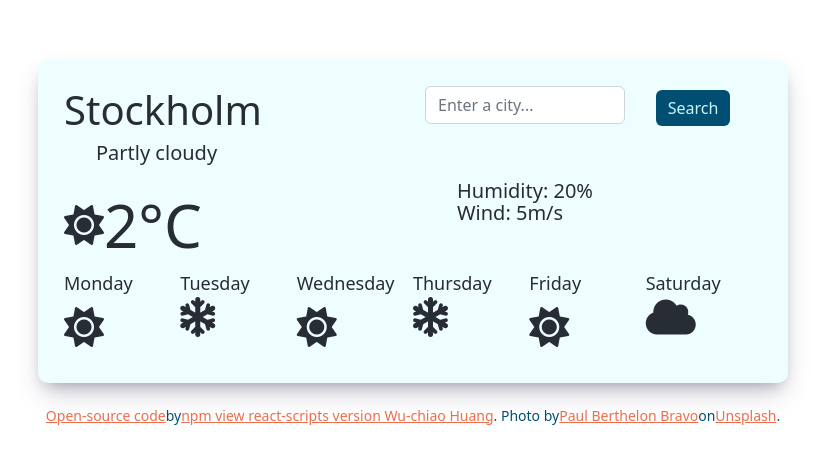
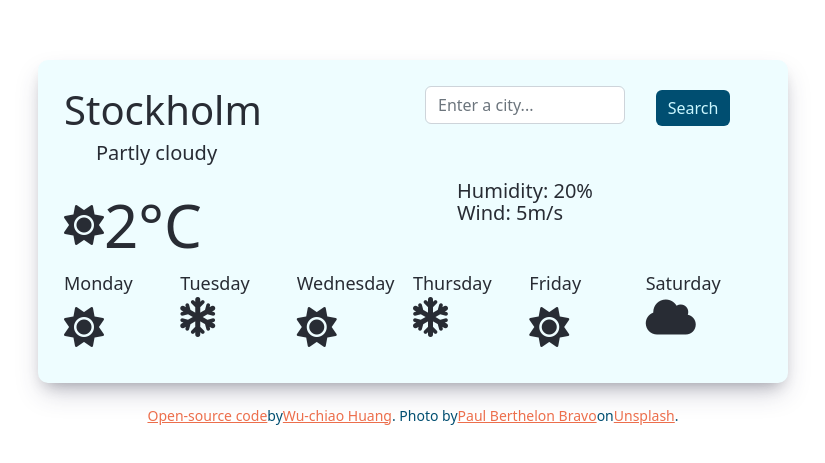
Before and after one commit to ChiaoH/React-w4-weather-app-homework, a React (Create React App) app: page / in a window 1280 px wide. Shown: the part 157-620 px from the top of the page, without its empty margins (227-1052 px from the left). Built offline with nearby package versions, Linux system fonts and the light colour scheme.

Commit message:
Adjusted link.

```diff
--- a/src/Weather.js
+++ b/src/Weather.js
@@ -103,7 +103,7 @@ export default function Weather() {
             target="_blank"
             rel="noreferrer"
           >
-            npm view react-scripts version Wu-chiao Huang
+            Wu-chiao Huang
           </a>
           . Photo by
           <a href="https://unsplash.com/@paulberthelon?utm_source=unsplash&utm_medium=referral&utm_content=creditCopyText">
```
